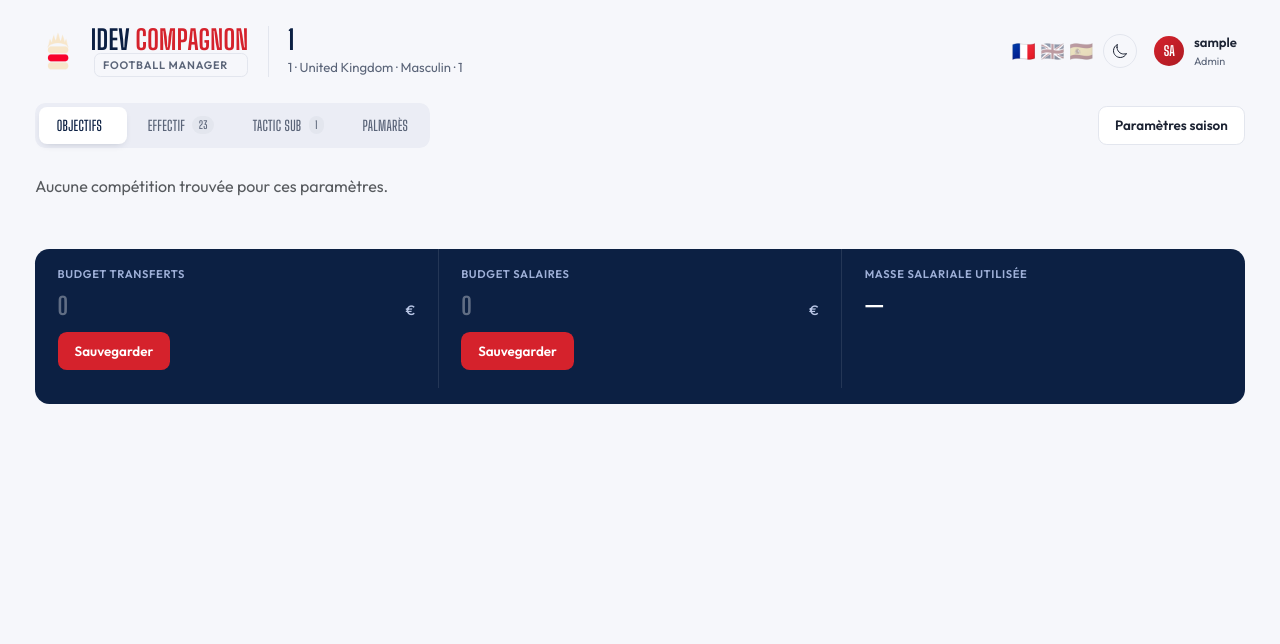
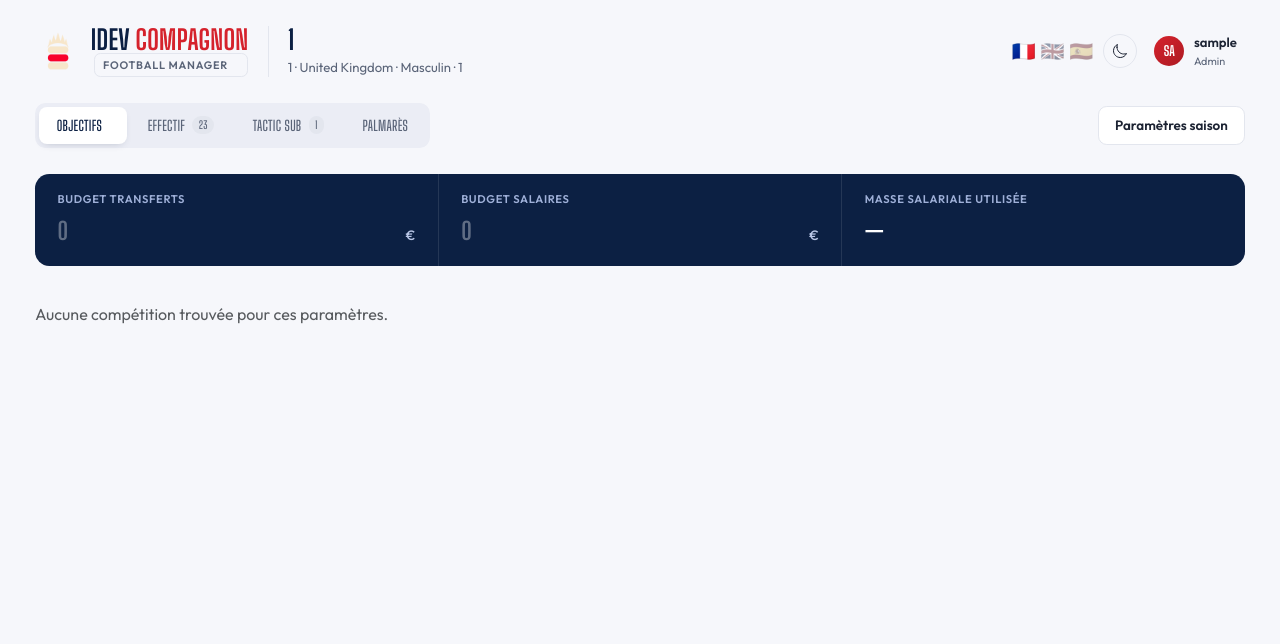
Before and after one commit to PsycoSGWaK/FMXX, a PHP site: page /root/index.php?tab=objectifs in a window 1280 px wide. Shown: the top 644 px of the page. Run offline with PHP 8.4, Linux system fonts and the light colour scheme; the visitor is signed in with stand-in values (Sample User, id 1); data comes from the database, SQL or seed files in the repository; data that the repository does not hold is empty.

Commit message:
Bloc budget au-dessus des objectifs, auto-save, sans fleches +/-1
- Bloc BUDGET remonte au-dessus des objectifs de saison dans l'onglet
  Objectifs (etait en dessous).
- Bouton "Sauvegarder" retire, meme pattern auto-save que le reste de
  l'app : chaque input sauvegarde au 'change' via le nouveau
  budget_field_post.php (remplace budget_post.php), flash de
  confirmation, "Masse salariale utilisee" recalculee en direct.
  Les deux valeurs (transfert/salaires) restent envoyees ensemble a
  chaque sauvegarde pour ne pas ecraser l'une en modifiant l'autre
  (meme piege que l'ancien budget_post.php, deja documente).
- Fleches +/-1 des input[type=number] masquees (valeurs elevees,
  incrementer d'une unite n'a pas d'usage).

Verifie : ordre budget->objectifs, plus de bouton, sauvegarde et
recalcul du % masse salariale en direct, persistance en base
confirmee puis revert confirme.

```diff
--- a/css/styles.css
+++ b/css/styles.css
@@ -1087,6 +1087,14 @@ footer a.text-secondary:hover {
 .budget-input::placeholder { color: rgba(255, 255, 255, .35); }
 .budget-input:focus { outline: none; }
 
+/* Valeurs elevees : les fleches +/-1 du input[type=number] n'ont pas d'usage ici. */
+.budget-input::-webkit-outer-spin-button,
+.budget-input::-webkit-inner-spin-button {
+    -webkit-appearance: none;
+    margin: 0;
+}
+.budget-input[type="number"] { -moz-appearance: textfield; appearance: textfield; }
+
 .budget-input-row span {
     font-family: var(--font-body);
     font-weight: 500;
--- a/index.php
+++ b/index.php
@@ -585,6 +585,69 @@ if (count($joueurs) > 0) {
 
         <!-- ===================== ONGLET OBJECTIFS ===================== -->
         <div class="tab-pane <?= $activeTab === 'objectifs' ? 'show active' : '' ?>" id="pane-objectifs">
+            <!-- BUDGET -->
+            <div class="budget-strip mb-3" id="budgetWrap" data-masse-salariale="<?= (int)$masseSalariale ?>">
+                <div class="budget-field">
+                    <span class="budget-label"><?= $t['budget_transfer'] ?></span>
+                    <div class="budget-input-row">
+                        <input type="number" id="budgetTransfertInput" class="budget-input"
+                               value="<?= $budgetTransfert !== null ? $budgetTransfert : '' ?>"
+                               placeholder="0" min="0">
+                        <span>€</span>
+                    </div>
+                </div>
+                <div class="budget-field">
+                    <span class="budget-label"><?= $t['budget_wages'] ?></span>
+                    <div class="budget-input-row">
+                        <input type="number" id="budgetSalairesInput" class="budget-input"
+                               value="<?= $budgetSalaires !== null ? $budgetSalaires : '' ?>"
+                               placeholder="0" min="0">
+                        <span>€</span>
+                    </div>
+                </div>
+                <div class="budget-field">
+                    <span class="budget-label"><?= $t['budget_wage_used'] ?></span>
+                    <div class="budget-value" id="budgetWageUsedValue">
+                        <?= $pctMasseSalariale !== null ? $pctMasseSalariale . '<small>%</small>' : '—' ?>
+                    </div>
+                </div>
+            </div>
+            <script>
+            (function () {
+                const wrap = document.getElementById('budgetWrap');
+                const masseSalariale = parseInt(wrap.dataset.masseSalariale, 10) || 0;
+                const btInput = document.getElementById('budgetTransfertInput');
+                const bsInput = document.getElementById('budgetSalairesInput');
+                const wageUsedEl = document.getElementById('budgetWageUsedValue');
+
+                function refreshWageUsed() {
+                    const bs = parseInt(bsInput.value, 10) || 0;
+                    wageUsedEl.innerHTML = bs > 0 ? Math.round(masseSalariale / bs * 100) + '<small>%</small>' : '—';
+                }
+
+                function save(input) {
+                    fetch('budget_field_post.php', {
+                        method: 'POST',
+                        headers: { 'Content-Type': 'application/x-www-form-urlencoded' },
+                        body: new URLSearchParams({
+                            budget_transfert: btInput.value,
+                            budget_salaires: bsInput.value,
+                            csrf_token: <?= json_encode(csrf_token()) ?>
+                        })
+                    }).then(r => r.json()).then(function (data) {
+                        if (!data.ok) return;
+                        input.classList.add('mercato-status-saved');
+                        setTimeout(() => input.classList.remove('mercato-status-saved'), 900);
+                        refreshWageUsed();
+                    });
+                }
+
+                [btInput, bsInput].forEach(function (input) {
+                    input.addEventListener('change', function () { save(input); });
+                });
+            })();
+            </script>
+
             <?php if (!$idPays || !$division): ?>
                 <p class="text-muted mb-3"><?= $t['obj_no_config'] ?> <a href="#" data-bs-toggle="modal" data-bs-target="#settingModal"><ion-icon name="open-outline"></ion-icon></a></p>
             <?php elseif (empty($competitions)): ?>
@@ -731,39 +794,6 @@ if (count($joueurs) > 0) {
                 </script>
             <?php endif; ?>
 
-            <!-- BUDGET -->
-            <div class="budget-strip mt-3">
-                <form class="budget-field" action="budget_post.php" method="post">
-                    <?= csrf_field() ?>
-                    <input type="hidden" name="budget_salaires" value="<?= $budgetSalaires !== null ? $budgetSalaires : '' ?>">
-                    <span class="budget-label"><?= $t['budget_transfer'] ?></span>
-                    <div class="budget-input-row">
-                        <input type="number" name="budget_transfert" class="budget-input"
-                               value="<?= $budgetTransfert !== null ? $budgetTransfert : '' ?>"
-                               placeholder="0" min="0">
-                        <span>€</span>
-                    </div>
-                    <button type="submit" class="btn-brand"><?= $t['btn_save'] ?></button>
-                </form>
-                <form class="budget-field" action="budget_post.php" method="post">
-                    <?= csrf_field() ?>
-                    <input type="hidden" name="budget_transfert" value="<?= $budgetTransfert !== null ? $budgetTransfert : '' ?>">
-                    <span class="budget-label"><?= $t['budget_wages'] ?></span>
-                    <div class="budget-input-row">
-                        <input type="number" name="budget_salaires" class="budget-input"
-                               value="<?= $budgetSalaires !== null ? $budgetSalaires : '' ?>"
-                               placeholder="0" min="0">
-                        <span>€</span>
-                    </div>
-                    <button type="submit" class="btn-brand"><?= $t['btn_save'] ?></button>
-                </form>
-                <div class="budget-field">
-                    <span class="budget-label"><?= $t['budget_wage_used'] ?></span>
-                    <div class="budget-value">
-                        <?= $pctMasseSalariale !== null ? $pctMasseSalariale . '<small>%</small>' : '—' ?>
-                    </div>
-                </div>
-            </div>
         </div>
 
         <!-- ===================== ONGLET EFFECTIF ===================== -->
```
Also changed, not shown: budget_field_post.php (added, +35 -0 lines), budget_post.php (deleted, +0 -25 lines).
